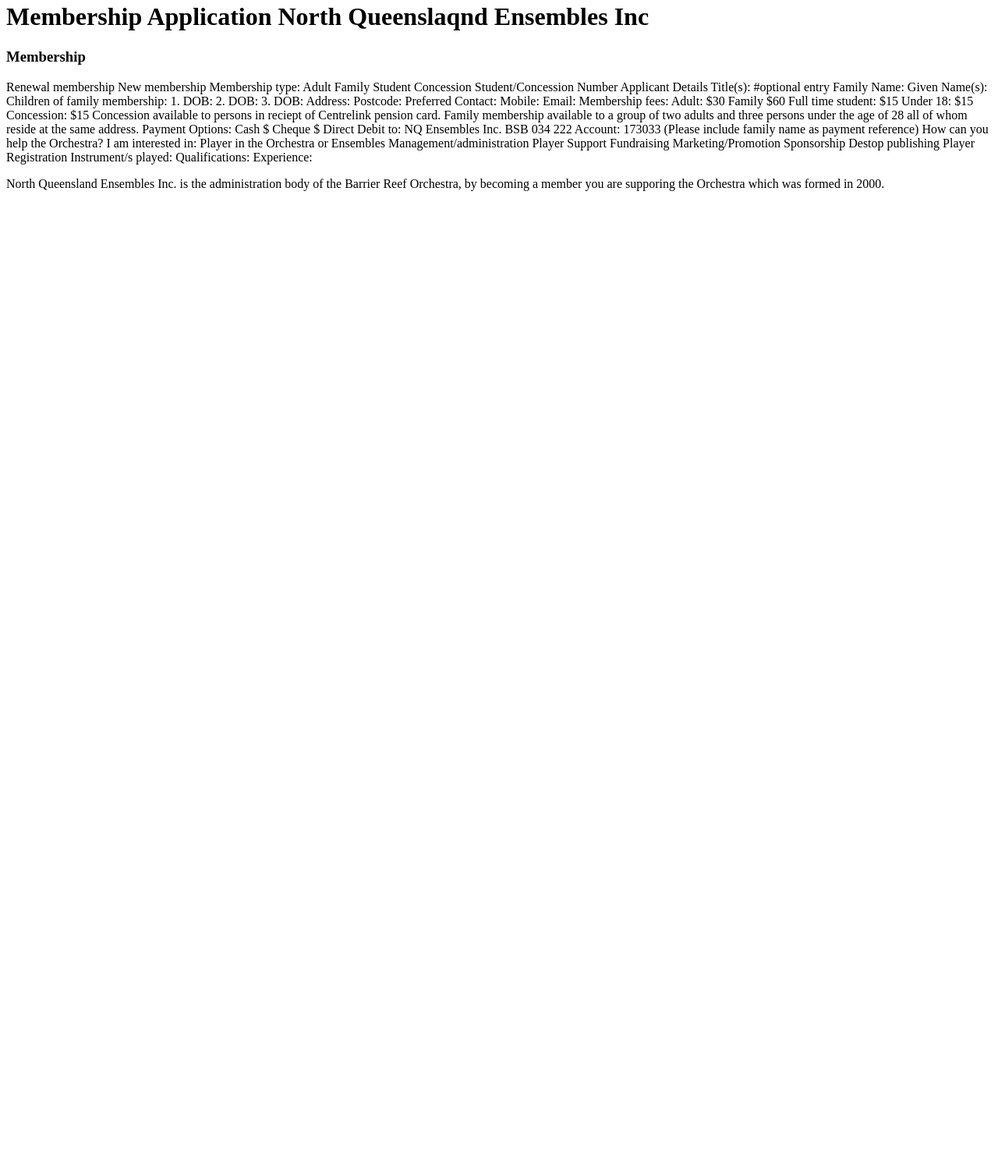
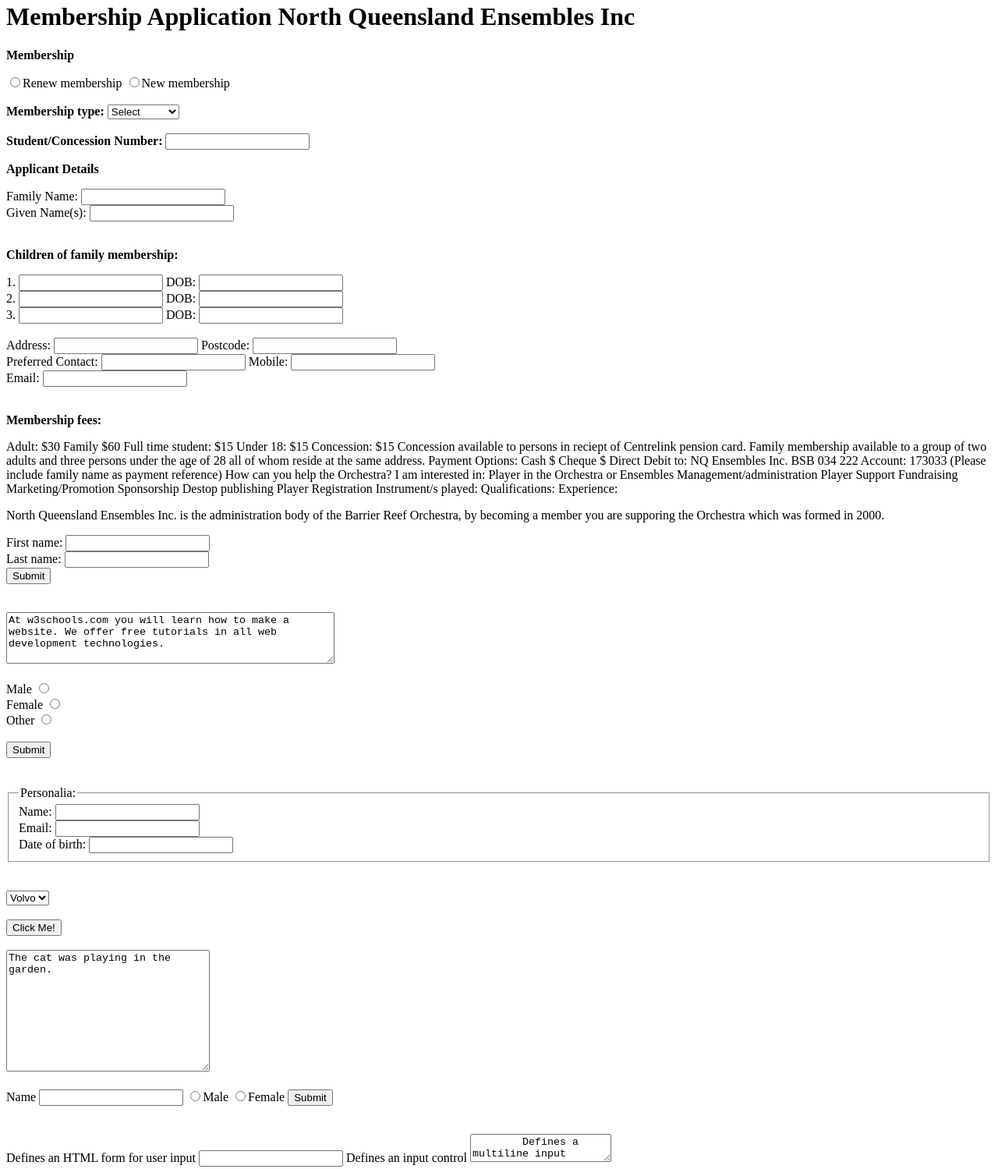
Before and after one commit to BelleMardy/CP1406---JAB---Group-Assignment, a plain HTML site: page form.html in a window 1280 px wide. Shown: the part 18-1517 px from the top of the page at 78% size. Before the commit the page ends 800 px from the top, so only its background shows below. Drawn offline with Linux system fonts and the light colour scheme.

Commit message:
second commit

```diff
--- a/form.html
+++ b/form.html
@@ -1,40 +1,50 @@
 <!DOCTYPE html>
-<html lang="en">
+<html lang="en" xmlns="http://www.w3.org/1999/html">
 <head>
     <meta charset="UTF-8">
     <title>Title</title>
 </head>
 <body>
-<h1>Membership Application North Queenslaqnd Ensembles Inc</h1>
+<h1>Membership Application North Queensland Ensembles Inc</h1>
 
-<h3>Membership</h3>
-<input title="membership" type="hidden">Renewal membership
-<input title="membership" type="hidden">New membership
+<p><strong>Membership</strong></p>
+<label><input type="radio" name="membership" value="Renew membership">Renew membership</label>
+<label><input type="radio" name="membership" value="New membership">New membership</label>
+<br><br>
 
-Membership type:
-Adult
-Family
-Student
-Concession
+<label class="membership type"><strong>Membership type:</strong></label>
+<select name="membership type">
+    <option value="select">Select</option>
+    <option value="Adult">Adult</option>
+    <option value="Family">Family</option>
+    <option value="Student">Student</option>
+    <option value="Concession">Concession</option>
+</select>
+<br><br>
 
-Student/Concession Number
+<label class="student/concession number:"><strong>Student/Concession Number:</strong></label>
+<input type="text" name="student/concession number" id="student/concession number" size="20" maxlength=20" />
+<br>
 
-Applicant Details
-Title(s): #optional entry
-Family Name:
-Given Name(s):
+<p><strong>Applicant Details</strong></p>
+<form>
+    Family Name: <input type="text" name="familyname"><br>
+    Given Name(s): <input type="text" name="givennames"><br>
+</form>
+<br>
 
-Children of family membership:
-1. DOB:
-2. DOB:
-3. DOB:
-Address:
-Postcode:
-Preferred Contact:
-Mobile:
-Email:
+<p><strong>Children of family membership:</strong></p>
+<form>
+1. <input type="text" name="child1"> DOB: <input type="text" name="dob1"><br>
+2. <input type="text" name="child2"> DOB: <input type="text" name="dob2"><br>
+3. <input type="text" name="child3"> DOB: <input type="text" name="dob3"><br><br>
+Address: <input type="text" name="address"> Postcode: <input type="text" name="postcode"><br>
+Preferred Contact: <input type="text" name="preferredcontact"> Mobile: <input type="text" name="mobile"><br>
+Email: <input type="text" name="email"><br>
+</form>
+<br>
 
-Membership fees:
+<p><strong>Membership fees:</strong></p>
 Adult: $30
 Family $60
 Full time student: $15
@@ -63,5 +73,76 @@ Qualifications:
 Experience:
 
 <p>North Queensland Ensembles Inc. is the administration body of the Barrier Reef Orchestra, by becoming a member you are supporing the Orchestra which was formed in 2000.</p>
+
+
+<form action="/action_page.php">
+    First name: <input type="text" name="fname"><br>
+    Last name: <input type="text" name="lname"><br>
+    <input type="submit" value="Submit">
+</form>
+<br><br>
+
+<textarea rows="4" cols="50">
+At w3schools.com you will learn how to make a website. We offer free tutorials in all web development technologies.
+</textarea>
+<br><br>
+
+<form action="/action_page.php">
+    <label for="male">Male</label>
+    <input type="radio" name="gender" id="male" value="male"><br>
+    <label for="female">Female</label>
+    <input type="radio" name="gender" id="female" value="female"><br>
+    <label for="other">Other</label>
+    <input type="radio" name="gender" id="other" value="other"><br><br>
+    <input type="submit" value="Submit">
+</form>
+<br><br>
+
+<form>
+    <fieldset>
+        <legend>Personalia:</legend>
+        Name: <input type="text"><br>
+        Email: <input type="text"><br>
+        Date of birth: <input type="text">
+    </fieldset>
+</form>
+<br><br>
+
+<select name="cars">
+    <option value="volvo">Volvo</option>
+    <option value="saab">Saab</option>
+    <option value="fiat">Fiat</option>
+    <option value="audi">Audi</option>
+</select>
+<br><br>
+
+<button type="button" onclick="alert('Hello World!')">Click Me!</button>
+<br><br>
+
+<textarea name="message" rows="10" cols="30">
+The cat was playing in the garden.
+</textarea>
+<br><br>
+
+<form name="form1" method="post" action="start.php">
+<label for="name">Name</label>
+<input type="text" name="name" id="name">
+<label><input type="radio" name="gender" value="male" id="genderMale">Male</label>
+<label><input type="radio" name="gender" value="female" id="genderFemale">Female</label>
+<input type="submit" name="submit" id="submit" value="Submit"></form>
+<br><br>
+
+<form>	    Defines an HTML form for user input
+<input>	    Defines an input control
+<textarea>	Defines a multiline input control (text area)
+<label>	    Defines a label for an <input> element
+<fieldset>	Groups related elements in a form
+<legend>	Defines a caption for a <fieldset> element
+<select>	Defines a drop-down list
+<option>	Defines an option in a drop-down list
+<button>	Defines a clickable button
+<datalist>	Specifies a list of pre-defined options for input controls
+<keygen>	Defines a key-pair generator field (for forms)
+
 </body>
 </html>
```
